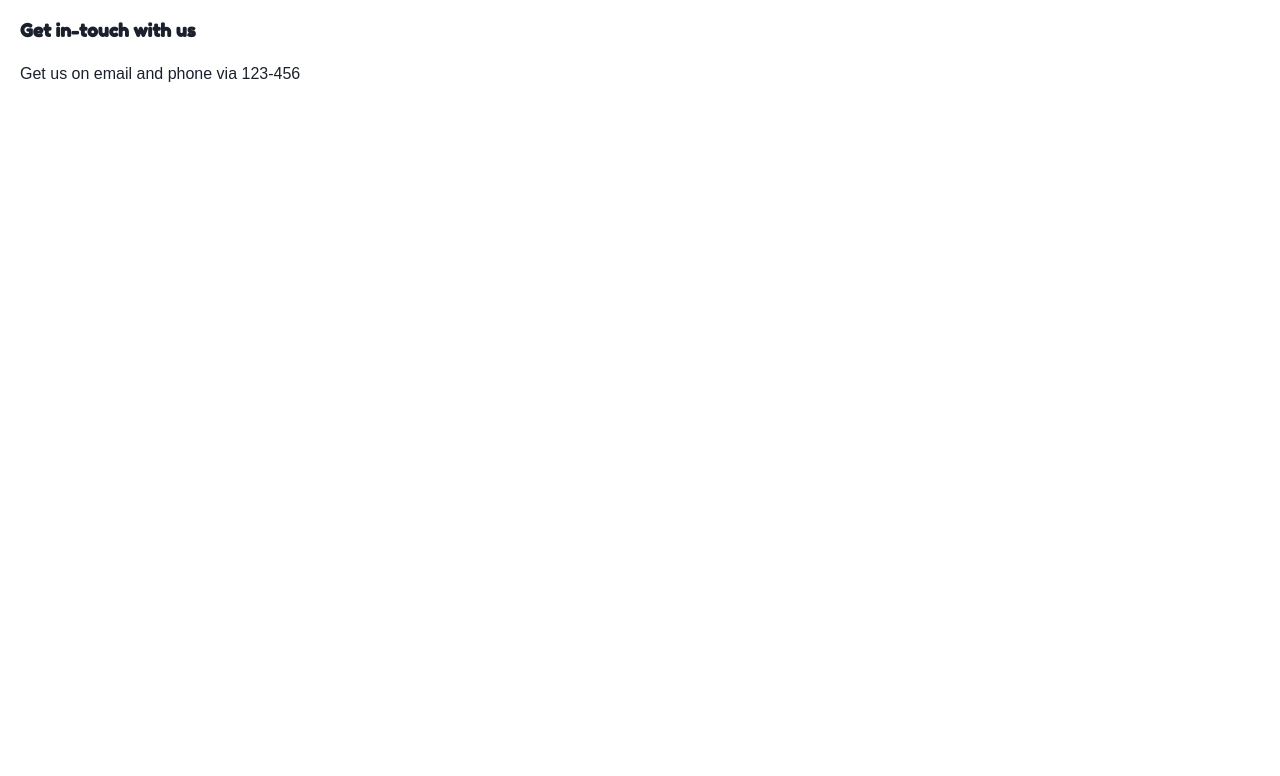
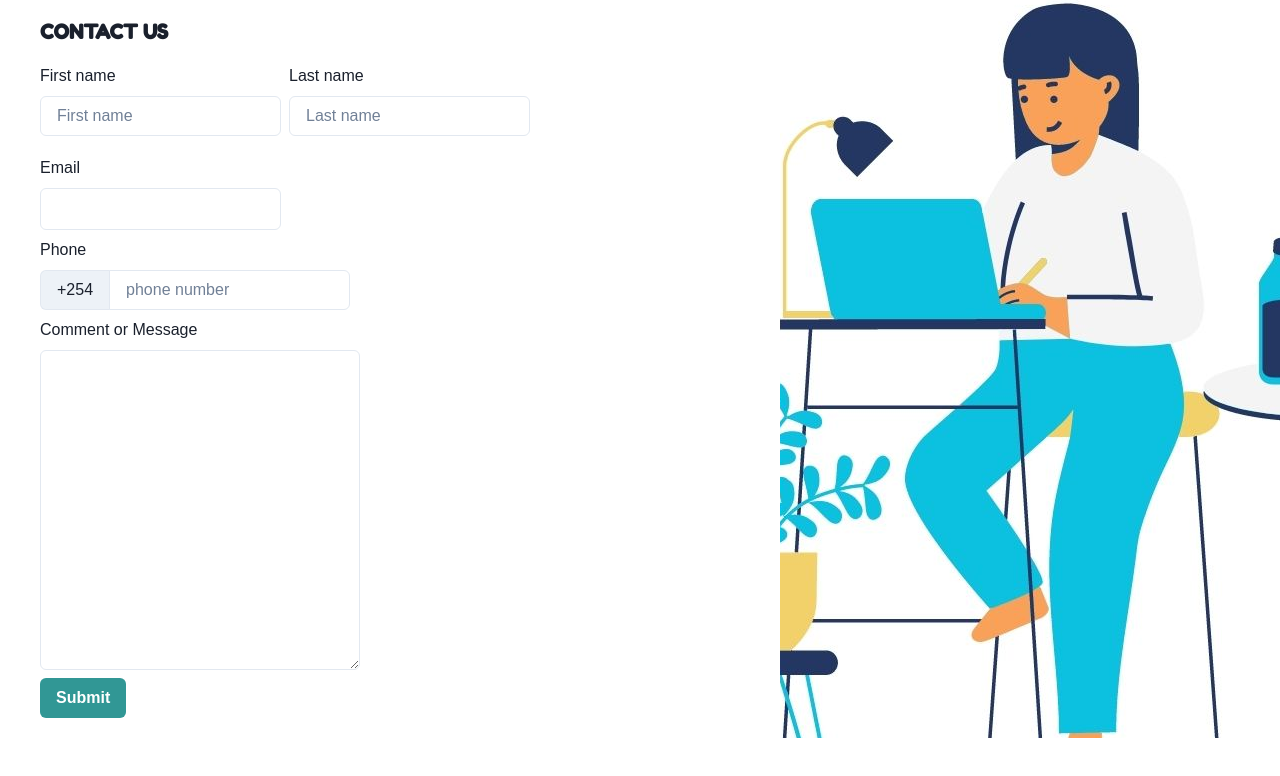
Before and after one commit to My-Working-Buddy/working-buddy, a React (Create React App) app: page /contact in a window 1280 px wide. Shown: the top 776 px of the page. Built offline with nearby package versions, Linux system fonts and the light colour scheme; a web font is replaced by a local one.

Commit message:
feat: create a form for the contact us

```diff
--- a/src/app/pages/ContactUs/ContactUs.tsx
+++ b/src/app/pages/ContactUs/ContactUs.tsx
@@ -1,20 +1,79 @@
-import React from 'react';
-import { Box, Text, Heading } from "@chakra-ui/react";
+import React from "react";
+import {
+  Button,
+  Heading,
+  FormControl,
+  FormLabel,
+  Input,
+  Stack,
+  InputGroup,
+  InputLeftAddon,
+  HStack,
+  Textarea,
+  Image
+} from "@chakra-ui/react";
+import mwbCanva from "../../../assets/mwb-canva.jpg";
 
 
 const ContactUs = () => {
-return (
+  return (
     <div>
-      <div>
-        <Box maxW="32rem">
-          <Heading px="5" py="5" fontSize="lg">Get in-touch with us</Heading>
-        </Box>
-        <Box>
-          <Text px="5" fontSize="md">Get us on email and phone via 123-456</Text>
-        </Box>
-      </div>
+      <Stack direction="row">
+      <FormControl px="10" py="5">
+        <Heading size="md">CONTACT US</Heading>
+
+        <HStack py="5">
+          <div>
+            <FormLabel>First name</FormLabel>
+            <Input width="1/2" placeholder="First name" />
+          </div>
+          <div>
+            <FormLabel>Last name</FormLabel>
+            <Input width="1/2" placeholder="Last name" />
+          </div>
+        </HStack>
+        <Stack>
+          <div>
+            <FormLabel>Email</FormLabel>
+            <Input w="1/2" type="Email" py="5" />
+          </div>
+          <div>
+            <FormLabel>Phone</FormLabel>
+
+            <Stack spacing={4}>
+              <InputGroup>
+                <InputLeftAddon children="+254" />
+                <Input
+                  w="1/2"
+                  type="phone"
+                  borderLeftRadius="0"
+                  placeholder="phone number"
+                />
+              </InputGroup>
+            </Stack>
+          </div>
+          <div>
+            <FormLabel>Comment or Message</FormLabel>
+            <Textarea isRequired boxSize="xs" />
+          </div>
+
+          <div>
+          <Button type="submit" colorScheme="teal">Submit</Button>
+        </div>
+        </Stack>
+
+      </FormControl>
+      <Image
+          objectFit="none"
+          maxW={{ base: "200%", lg: "500px" }}
+          src={mwbCanva}
+          alt="banner-logo"
+        />
+      </Stack>
+
+
     </div>
-)
-}
+  );
+};
 
-export default ContactUs
+export default ContactUs;
```
